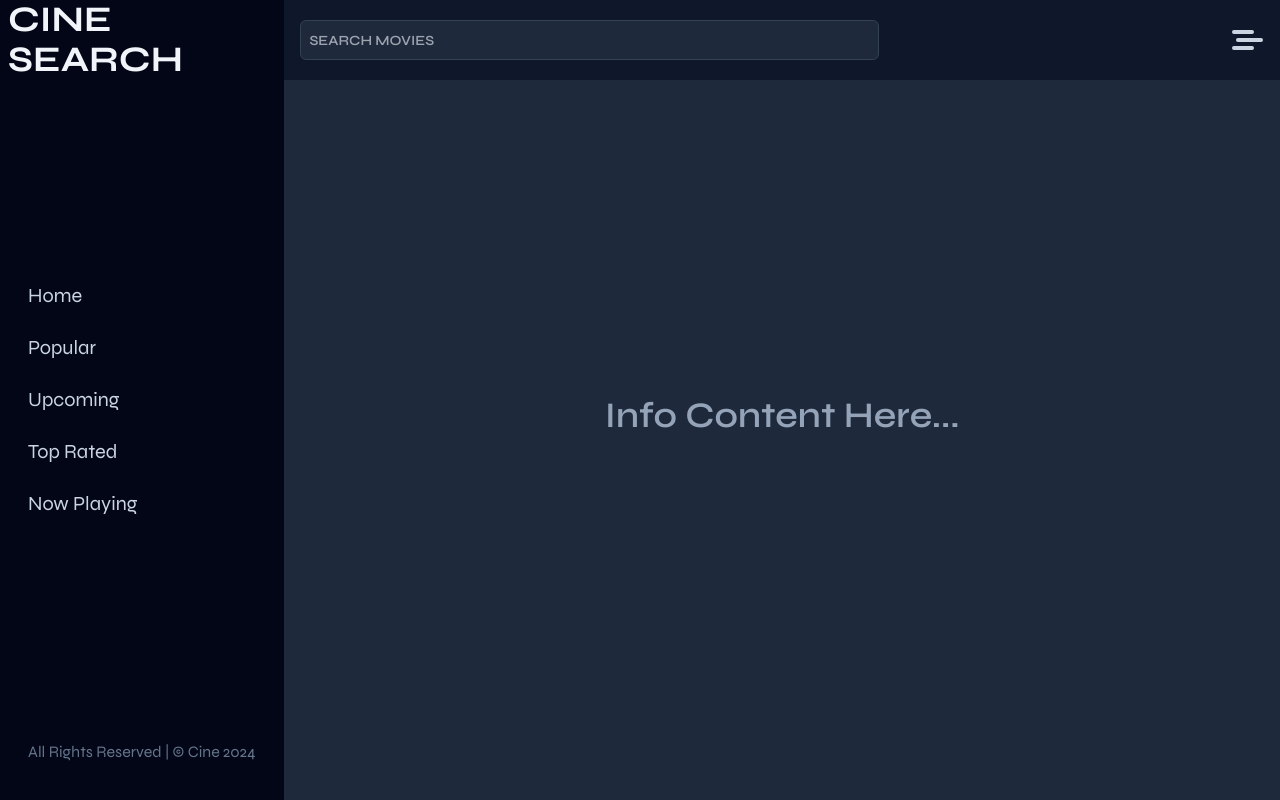
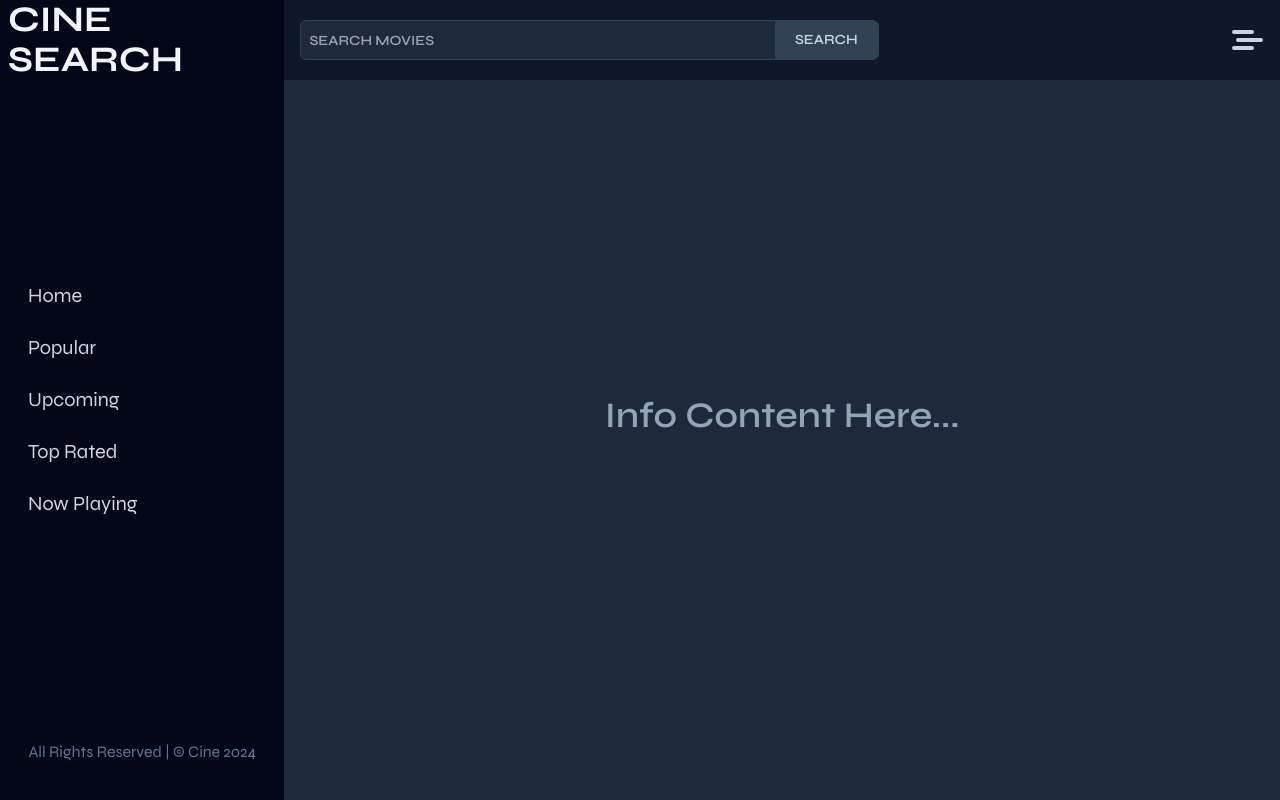
Before and after one commit to strengerx/cine-search, a React (Vite) app: page / in a window 1280 px wide. Built offline with nearby package versions, Linux system fonts and the light colour scheme.

Commit message:
some extra folder changes and search context added

```diff
--- a/src/App.jsx
+++ b/src/App.jsx
@@ -1,26 +1,30 @@
 import { useState } from 'react';
-import { Routes, Route, Link } from "react-router-dom";
+import { Routes, Route } from "react-router-dom";
 import Content from './pages/Content';
 import './app.css';
 import Single from './pages/Single';
 import ErrorPage from './pages/ErrorPage';
 import Hero from './pages/Home';
 import SideBar from './components/ui/SideBar';
+import SearchForm from './components/SearchForm';
+import SearchKeyContext from './context/SearchKeyContext';
 
 const App = () => {
 
       const [toggle, setToggle] = useState(false);
+      const [searchKey, setSearchKey] = useState("");
 
       return (<>
+            <SearchKeyContext.Provider value={{ searchKey, setSearchKey }}>
                   <main className="w-svh h-svh overflow-y-auto bg-slate-800 grid md:grid-cols-1/3.5 grid-cols-1">
-                  <SideBar toggle={toggle} setToggle={setToggle} />
+                        <SideBar toggle={toggle} setToggle={setToggle} searchKey={searchKey} setSearchKey={setSearchKey} />
                         <section className="content h-auto overflow-y-auto">
                               <header className="bg-slate-900 h-20 flex justify-between items-center px-4 sticky top-0 right-0">
-                              <Link className='sm:hidden' to={"/"} >
+                                    <a className='sm:hidden' href={"/"} >
                                           <h2 className="text-slate-100 font-syne text-2xl uppercase font-bold text-center">Cine</h2>
-                              </Link>
-                              <div className="hidden sm:block search-box min-w-[60%] h-10 border rounded-md bg-slate-800 border-slate-700">
-                                    <input className="text-slate-300 font-syne text-sm font-semibold uppercase w-full h-full bg-transparent outline-none p-2" type="text" placeholder="Search Movies" />
+                                    </a>
+                                    <div className="hidden sm:block search-box min-w-[60%] h-10 border rounded-md bg-slate-800 border-slate-700 overflow-hidden">
+                                          <SearchForm searchKey={searchKey} setSearchKey={setSearchKey} />
                                     </div>
                                     <div onClick={() => setToggle(!toggle)} className="text-slate-400 w-[30px] h-[30px] rounded-full bg-transparent text-xl flex justify-center items-center cursor-pointer">
                                           <div className='w-[90%] relative h-[4px] rounded-full bg-slate-300 before:w-[85%] before:h-full before:rounded-full before:bg-slate-300 before:absolute before:top-[8px] before:content-[""] before:left-0 after:w-[85%] after:h-full after:rounded-full after:bg-slate-300 after:absolute after:top-[-8px] after:content-[""] after:left-0 before:translate-x-[-4px] after:translate-x-[-4px]'></div>
@@ -28,16 +32,18 @@ const App = () => {
                               </header>
                               <div className="main-content p-4 overflow-y-auto">
                                     <Routes>
-                                    <Route path='/' element={<Hero />} />
+                                          <Route path='/' element={searchKey ? <Content searchKey={searchKey} /> : <Hero />} />
                                           <Route path='/movie'>
-                                          <Route path=':category' element={<Content />} />
+                                                <Route path=':category' element={<Content searchKey={searchKey} />} />
                                                 <Route path=':category/single/:id' element={<Single />} />
                                           </Route>
+                                          <Route path='/single/:id' element={<Single />} />
                                           <Route path='*' element={<ErrorPage />} />
                                     </Routes>
                               </div>
                         </section>
                   </main>
+            </SearchKeyContext.Provider>
       </>)
 }
 
--- a/src/app.css
+++ b/src/app.css
@@ -1,5 +1,6 @@
 ::-webkit-scrollbar {
       width: 10px;
+      display: none;
 }
 
 ::-webkit-scrollbar-thumb {
--- /dev/null
+++ b/src/components/SearchForm.jsx
@@ -0,0 +1,14 @@
+import { useContext } from "react"
+import SearchKeyContext from "../context/SearchKeyContext"
+
+const SearchForm = () => {
+      const { searchKey, setSearchKey } = useContext(SearchKeyContext)
+      return (<>
+            <form className='sm:w-full sm:h-full border sm:border-none rounded-sm mt-5 mx-5 sm:m-0 flex' onSubmit={e => e.preventDefault()}>
+                  <input className="text-slate-300 font-syne text-sm font-semibold uppercase w-full h-full bg-transparent outline-none p-2" type="text" placeholder="Search Movies" value={searchKey} onChange={e => setSearchKey(e.target.value)} />
+                  <button type='submit' className='px-5 bg-slate-700 font-syne uppercase font-semibold text-sm text-slate-300'>Search</button>
+            </form>
+      </>)
+}
+
+export default SearchForm
--- a/src/components/ui/Card.jsx
+++ b/src/components/ui/Card.jsx
@@ -2,7 +2,7 @@ import { Link } from "react-router-dom"
 const Card = ({ movies }) => {
       return (<>
             <div className="w-full align-middle grid grid-cols-2 md:grid-cols-6 gap-4">
-                  {movies.map(movie => (
+                  {movies && movies.map(movie => (
                         <div key={movie.id} className="card max-w-md mx-auto bg-slate-900 rounded overflow-hidden shadow-lg">
                               <Link to={`single/${movie.id}`}>
                                     <img className="w-full aspect-2/3 object-cover" src={`https://image.tmdb.org/t/p/w500/${movie.poster_path}`} alt={movie.original_title} />
--- a/src/components/ui/SideBar.jsx
+++ b/src/components/ui/SideBar.jsx
@@ -1,5 +1,10 @@
 import { Link } from "react-router-dom";
+import SearchForm from "../SearchForm";
+import { useContext } from "react";
+import SearchKeyContext from "../../context/SearchKeyContext";
 const SideBar = ({ toggle, setToggle }) => {
+
+      const { setSearchKey } = useContext(SearchKeyContext)
 
       const asideToggleCss = { right: "0" };
       const playableCatagory = [
@@ -8,27 +13,33 @@ const SideBar = ({ toggle, setToggle }) => {
             { path: "top_rated", name: "Top Rated" },
             { path: "now_playing", name: "now playing" },
       ]
+
+      const handleLinksClick = () => { setToggle(false); setSearchKey("") }
+
       return (<>
             <aside style={toggle ? asideToggleCss : {}} className="sidebar transition-all duration-500 bg-slate-950 h-full overflow-y-auto px-2 sm:static fixed right-[-350px] top-0 z-50 w-min(90%,350px) sm:w-auto ease-in-out">
                   <div className="h-20 flex items-center justify-center flex-col">
                         <div className="sm:hidden flex justify-start w-full px-5 h-20 items-center">
                               <button onClick={() => setToggle(!toggle)} className=' text-3xl text-slate-300 capitalize font-semibold'><i className="fa-solid fa-xmark"></i></button>
                         </div>
-                        <Link className="sm:block hidden" to='/'>
+                        <a className="sm:block hidden" href='/'>
                               <h1 className="text-slate-100 font-syne text-4xl uppercase font-bold">Cine Search</h1>
-                        </Link>
+                        </a>
                   </div>
                   <Link className="sm:hidden" to='/'>
-                              <h1 className="text-slate-100 font-syne text-2xl px-5 text-start uppercase font-bold">Cine Search</h1>
+                        <h1 className="text-slate-100 font-syne text-2xl px-5 text-start uppercase font-bold">Cine Search</h1>
                   </Link>
+                  <div className="sm:hidden">
+                        <SearchForm />
+                  </div>
                   <div className="w-full min-h-[80svh] flex flex-col items-start justify-center gap-6 font-syne text-slate-300 px-5 py-5">
                         <div className="" ><Link onClick={() => setToggle(false)} className='capitalize font-thin text-xl' to={`/`} >Home</Link></div>
                         {playableCatagory && playableCatagory.map((cate, key) => (
-                              <div className="" key={key}><Link onClick={() => setToggle(false)} className='capitalize font-thin text-xl' to={`/movie/${cate.path}`} >{cate.name}</Link></div>
+                              <div className="" key={key}><Link onClick={handleLinksClick} className='capitalize font-thin text-xl' to={`/movie/${cate.path}`} >{cate.name}</Link></div>
                         ))}
                   </div>
                   <div className="social-section px-5 py-5">
-                        <h6 className="text-slate-500 font-syne capitalize">All Rights Reserved | © cine 2024</h6>
+                        <h6 className="text-slate-500 text-center font-syne capitalize">All Rights Reserved | © cine 2024</h6>
                   </div>
             </aside >
       </>)
--- /dev/null
+++ b/src/context/SearchKeyContext.js
@@ -0,0 +1,5 @@
+import { createContext } from "react";
+
+const SearchKeyContext = createContext({});
+
+export default SearchKeyContext;
--- a/src/pages/Content.jsx
+++ b/src/pages/Content.jsx
@@ -1,7 +1,8 @@
 import { useParams } from "react-router-dom"
-import { useState, useEffect } from 'react';
+import { useState, useEffect, useContext } from 'react';
 import Loading from "../components/Loading";
 import Card from "../components/ui/Card";
+import SearchKeyContext from "../context/SearchKeyContext";
 
 
 const Content = () => {
@@ -17,9 +18,11 @@ const Content = () => {
       }
 
       const nextvPage = () => { setpageCount(prevPageCount => prevPageCount + 1) }
+      const { searchKey } = useContext(SearchKeyContext);
+
 
       useEffect(() => {
-            const url = `${import.meta.env.VITE_API_BASE_URL}/movie/${category}?page=${pageCount}`;
+            const url = searchKey ? `${import.meta.env.VITE_API_BASE_URL}/search/movie?query=${searchKey}&page=${pageCount}` : `${import.meta.env.VITE_API_BASE_URL}/movie/${category}?page=${pageCount}`;
             const options = {
                   method: 'GET',
                   headers: {
@@ -39,7 +42,7 @@ const Content = () => {
                   }
             }
             fetchMovieAPI();
-      }, [pageCount, category])
+      }, [pageCount, category, searchKey])
 
       return (<>
 
--- a/src/pages/Home.jsx
+++ b/src/pages/Home.jsx
@@ -1,6 +1,6 @@
 
 const Hero = () => {
-      return (<div className="flex w-full h-[80svh] justify-center items-center">
+      return (<div className="flex h-[80svh] justify-center items-center">
             <h6 className="font-syne text-4xl font-semibold text-slate-400">Info Content Here...</h6>
       </div>
       )
```
Lines whose indentation alone changed are shown as unchanged.
